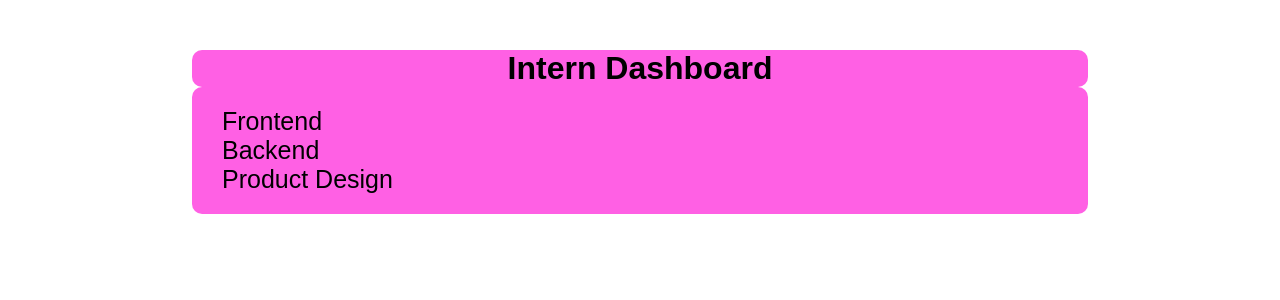
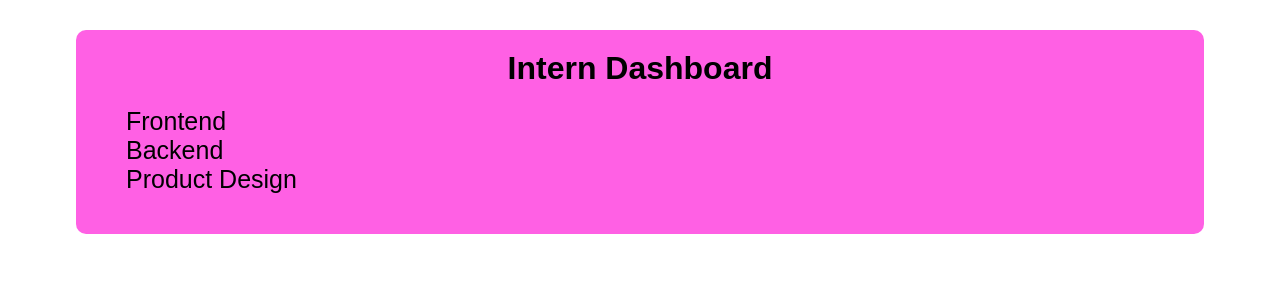
Before and after one commit to Kosiso123/Dashboard-In, a React (Vite) app: page / in a window 1280 px wide. Shown: the top 300 px of the page. Built offline with nearby package versions, Linux system fonts and the light colour scheme.

Commit message:
final commit

```diff
--- a/src/component/Dashboard.css
+++ b/src/component/Dashboard.css
@@ -1,8 +1,12 @@
 .dashboard-container{
-    width: 70%;
+    width: 85%;
     margin: 0 auto;
     margin-top: 30px;
     padding: 20px;
+    background-color:rgba(255, 0, 212, 0.623);
+    border-radius: 10px;
+
+
 
 
   }
@@ -10,7 +14,6 @@
   h1{
     text-align: center;
     margin-bottom: 20px;
-    background-color:rgba(255, 0, 212, 0.623);
     border-radius: 10px;
 
 
@@ -22,8 +25,6 @@
     cursor: pointer;
     transition: background-color 0.3s;
     font-size: 25px;
-    background-color:rgba(255, 0, 212, 0.623);
-    border-radius: 10px;
 
 
 
```
